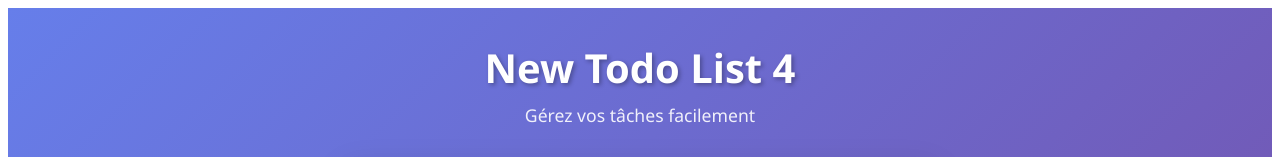
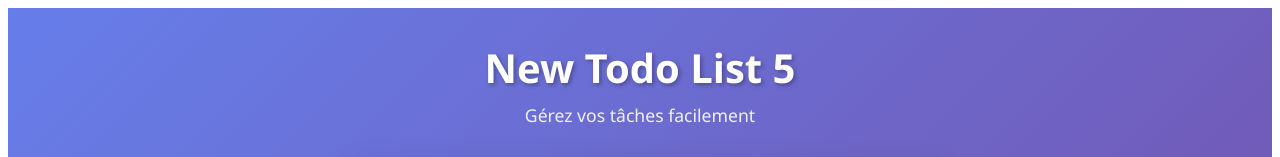
Before and after one commit to ahmedahmed7/ci-cd, a Vue app: page / in a window 1280 px wide. Shown: the top 157 px of the page. Built offline with nearby package versions, Linux system fonts and the light colour scheme.

Commit message:
change ssh

```diff
--- a/src/App.vue
+++ b/src/App.vue
@@ -1,7 +1,7 @@
 <template>
   <div class="app">
     <header class="header">
-      <h1>New Todo List 4</h1>
+      <h1>New Todo List 5</h1>
       <p>Gérez vos tâches facilement</p>
     </header>
 
```
